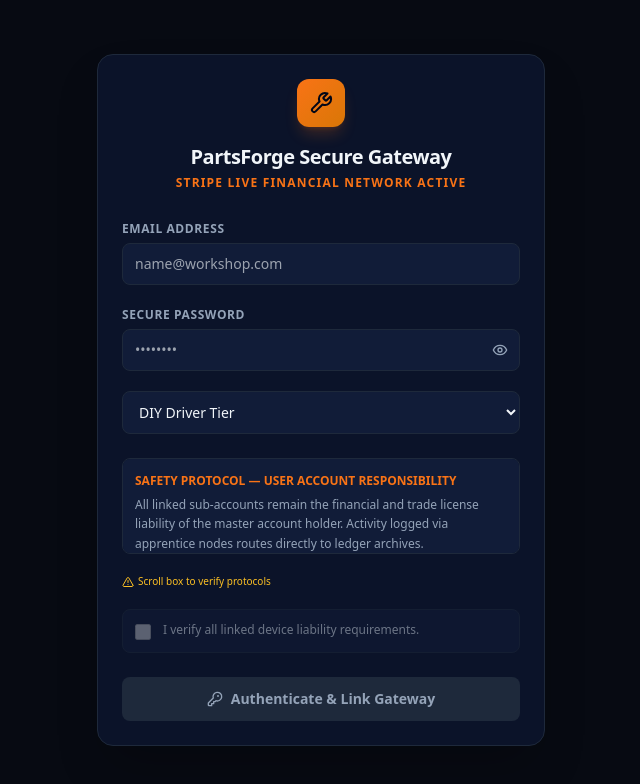
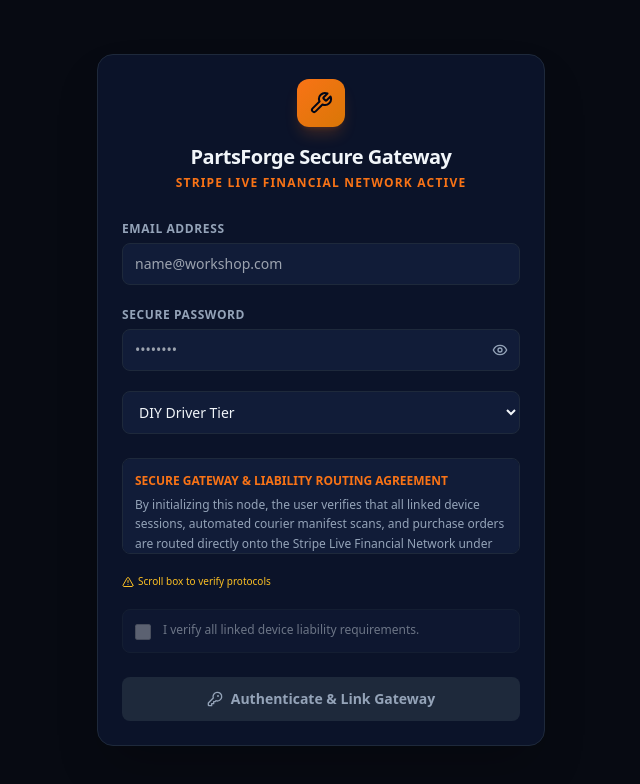
Before and after one commit to Jobbo7/project-bolt-sb1-h4alklib-1-, a React (Vite) app: page / in a window 1280 px wide. Shown: the top 784 px of the page, without its empty margins (319-959 px from the left). Built offline with nearby package versions, Linux system fonts and the light colour scheme.

Commit message:
Update App.jsx

```diff
--- a/src/App.jsx
+++ b/src/App.jsx
@@ -189,10 +189,11 @@ function AuthGate({ onAuthenticate, isAuthenticating }) {
           )}
 
           <div ref={boxRef} onScroll={handleScroll} className="terms-scroll mt-2 h-24 overflow-y-auto rounded-lg border p-3 text-xs leading-relaxed" style={{ background: C.panel2, borderColor: C.border, color: C.textDim }}>
-            <p className="mb-1 font-semibold" style={{ color: C.orange }}>SAFETY PROTOCOL — USER ACCOUNT RESPONSIBILITY</p>
-            <p className="mb-1">All linked sub-accounts remain the financial and trade license liability of the master account holder. Activity logged via apprentice nodes routes directly to ledger archives.</p>
-            <p>Scroll down to check off the validation tokens.</p>
+            <p className="mb-1 font-semibold" style={{ color: C.orange }}>SECURE GATEWAY & LIABILITY ROUTING AGREEMENT</p>
+            <p className="mb-1">By initializing this node, the user verifies that all linked device sessions, automated courier manifest scans, and purchase orders are routed directly onto the Stripe Live Financial Network under the sole fiscal and trade license liability of the master account holder.</p>
+            <p>Scroll down to authorize this node connection and unlock validation tokens.</p>
           </div>
+
 
           <div className="mt-1 flex items-center gap-2 text-[10px]">
             {scrolled ? (
```
